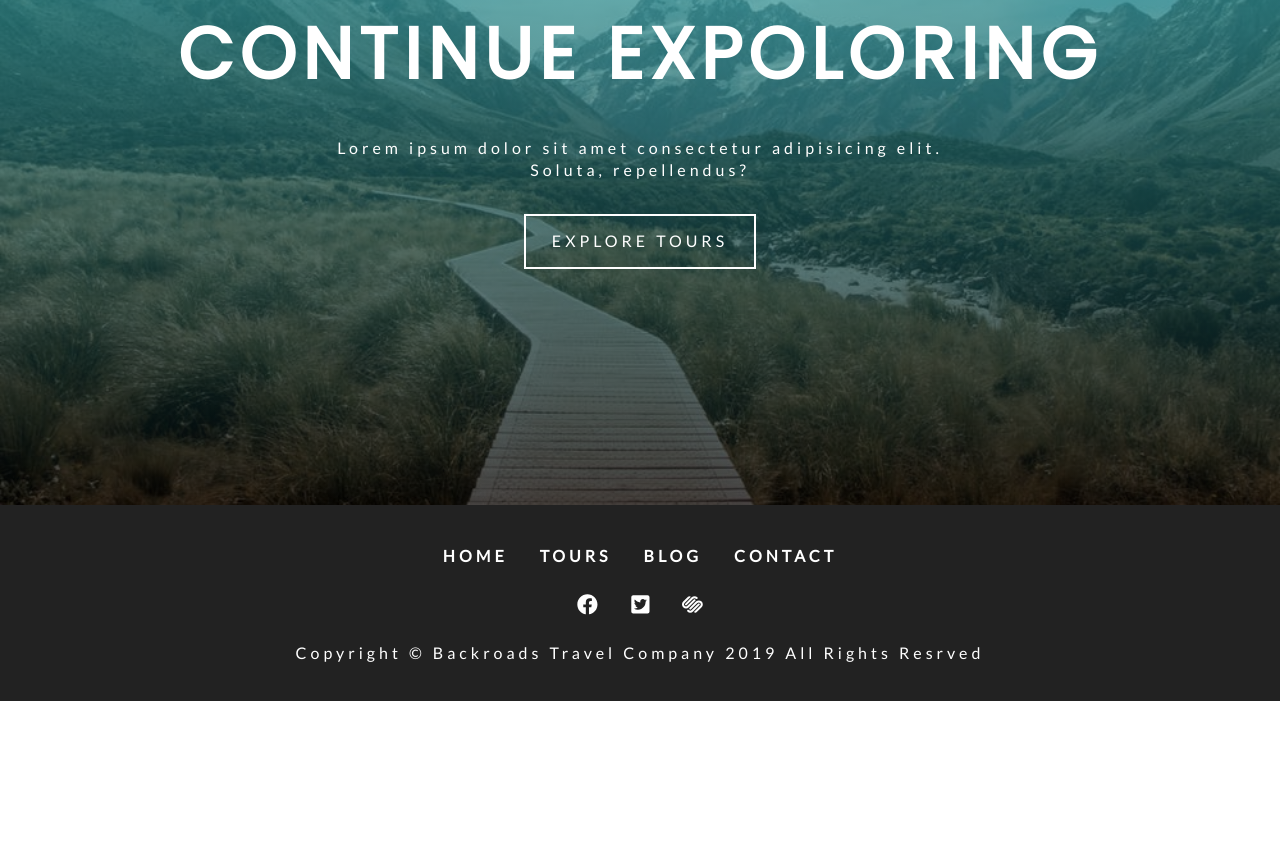
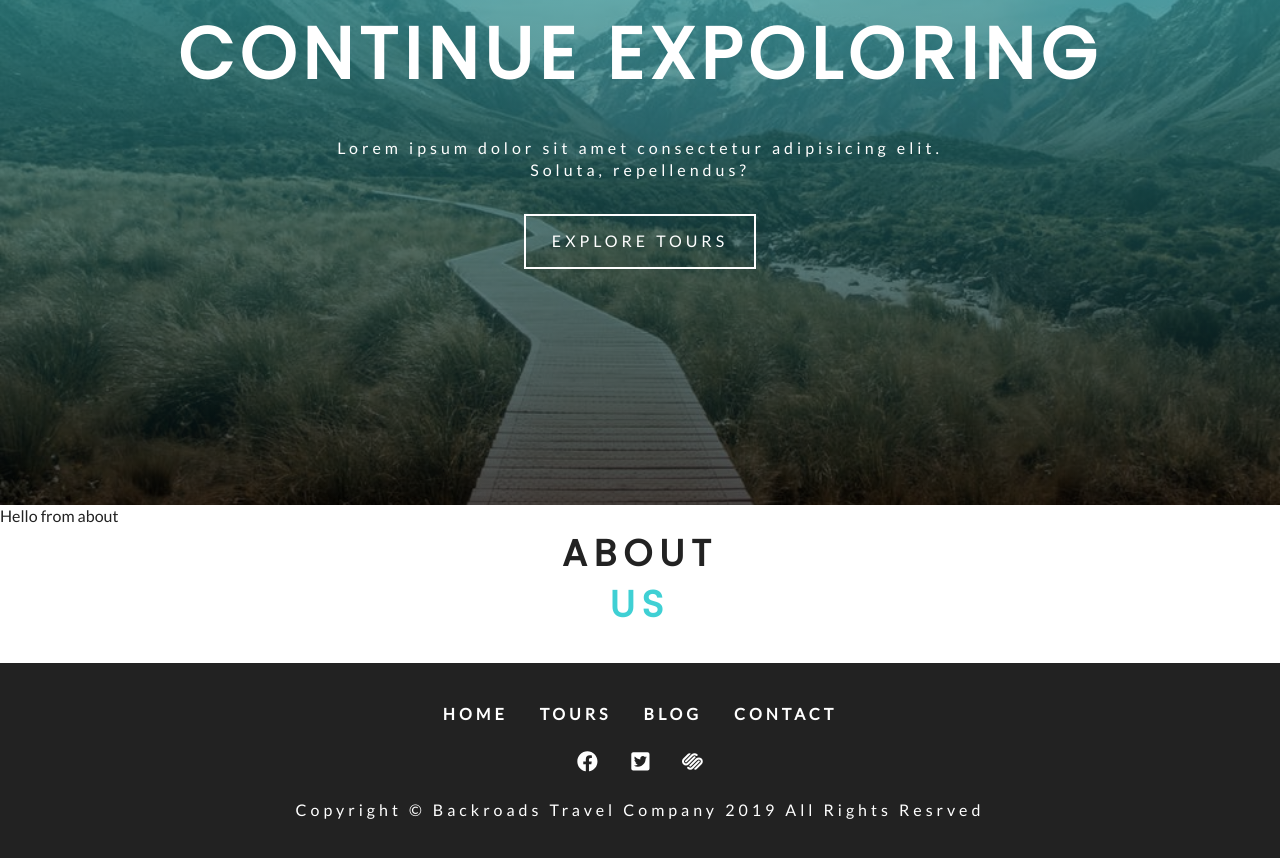
Before and after one commit to snaik2064/explorer-blogs, a Gatsby site: page / in a window 1280 px wide. Shown: the part 380-1238 px from the top of the page. Before the commit the page ends 1081 px from the top, so only its background shows below. Built offline with nearby package versions, Linux system fonts and the light colour scheme; Gatsby itself is replaced by a stand-in of ours.

Commit message:
Styled component integration complete with gatsgy.

```diff
--- a/gatsby-config.js
+++ b/gatsby-config.js
@@ -6,5 +6,5 @@
 
 module.exports = {
   /* Your site config here */
-  plugins: [`gatsby-plugin-sass`],
-}
+  plugins: [`gatsby-plugin-sass`, `gatsby-plugin-styled-components`],
+};
--- a/package.json
+++ b/package.json
@@ -13,12 +13,15 @@
     "test": "echo \"Write tests! -> https://gatsby.dev/unit-testing \""
   },
   "dependencies": {
+    "babel-plugin-styled-components": "^1.10.6",
     "gatsby": "^2.16.1",
     "gatsby-plugin-sass": "^2.1.20",
+    "gatsby-plugin-styled-components": "^3.1.11",
     "node-sass": "^4.13.0",
     "react": "^16.10.2",
     "react-dom": "^16.10.2",
-    "react-icons": "^3.8.0"
+    "react-icons": "^3.8.0",
+    "styled-components": "^4.4.1"
   },
   "devDependencies": {
     "prettier": "^1.18.2"
--- /dev/null
+++ b/src/components/Home/About.js
@@ -0,0 +1,14 @@
+import React from 'react';
+
+import Title from '../Title';
+
+const About = () => {
+  return (
+    <div>
+      Hello from about
+      <Title title="about" subtitle="us" />
+    </div>
+  );
+};
+
+export default About;
--- a/src/components/Layout.js
+++ b/src/components/Layout.js
@@ -1,17 +1,17 @@
-import React from 'react'
+import React from 'react';
 
-import Navbar from './Navbar'
-import Footer from './Footer'
-import './layout.css'
+import Navbar from './Navbar';
+import Footer from './Footer';
+import './layout.css';
 
 const Layout = ({ children }) => {
   return (
-    <React.Fragment>
+    <main>
       <Navbar></Navbar>
       {children}
       <Footer></Footer>
-    </React.Fragment>
-  )
-}
+    </main>
+  );
+};
 
-export default Layout
+export default Layout;
--- /dev/null
+++ b/src/components/Title.js
@@ -0,0 +1,37 @@
+import React from 'react';
+
+import styled from 'styled-components';
+
+const Title = ({ title, subtitle, className }) => {
+  return (
+    <div className={className}>
+      <h4>
+        <span className="title">{title}</span>
+        <span>{subtitle}</span>
+      </h4>
+    </div>
+  );
+};
+
+export default styled(Title)`
+  text-transform: uppercase;
+  font-size: 2.3rem;
+  margin-bottom: 2rem;
+  h4 {
+    text-align: center;
+    letter-spacing: 7px;
+    color: var(--primaryColor);
+  }
+  .title {
+    color: var(--mainBlack);
+  }
+  span {
+    display: block;
+  }
+  @media (min-width: 576) {
+    span {
+      display: inline-block;
+      margin: 0 0.35rem;
+    }
+  }
+`;
--- a/src/components/layout.css
+++ b/src/components/layout.css
@@ -1,4 +1,4 @@
-@import url("https://fonts.googleapis.com/css?family=Lato|Poppins");
+@import url('https://fonts.googleapis.com/css?family=Lato|Poppins');
 
 :root {
   --primaryColor: #3fd0d4;
@@ -20,7 +20,7 @@
 }
 
 body {
-  font-family: "Lato", sans-serif;
+  font-family: 'Lato', sans-serif;
   color: var(--mainBlack);
   background: var(--mainWhite);
   line-height: 1.4;
@@ -32,7 +32,7 @@
 h4,
 h5,
 h6 {
-  font-family: "Poppins", sans-serif;
+  font-family: 'Poppins', sans-serif;
   margin-bottom: 1.25rem;
   letter-spacing: var(--mainSpacing);
 }
@@ -42,7 +42,7 @@
 .defaultHero {
   min-height: calc(100vh - 62px);
   background: linear-gradient(rgba(63, 208, 212, 0.7), rgba(0, 0, 0, 0.7)),
-    url("../images/defaultBcg.jpeg") center/cover no-repeat;
+    url('../images/defaultBcg.jpeg') center/cover no-repeat;
   display: flex;
   justify-content: center;
   align-items: center;
@@ -75,3 +75,8 @@
 /* .gatsby-image-wrapper {
   max-height: 600px;
 } */
+main {
+  min-height: 100vh;
+  display: flex;
+  flex-direction: column;
+}
--- a/src/pages/index.js
+++ b/src/pages/index.js
@@ -4,6 +4,7 @@
 import Layout from '../components/Layout';
 import SimpleHero from '../components/SimpleHero';
 import Banner from '../components/Banner';
+import About from '../components/Home/About';
 
 export default () => (
   <Layout>
@@ -17,5 +18,6 @@
         </Link>
       </Banner>
     </SimpleHero>
+    <About />
   </Layout>
 );
--- a/src/pages/tours.js
+++ b/src/pages/tours.js
@@ -1,7 +1,9 @@
-import React, { Component } from 'react'
+import React, { Component } from 'react';
+
+import Layout from '../components/Layout';
 
 export default class tours extends Component {
   render() {
-    return <div>Hello from tours</div>
+    return <Layout>Hello from tours</Layout>;
   }
 }
```
Also changed, not shown: src/pages/blog.js (+5 -5 lines), static/favicon.ico, 1 other file.
